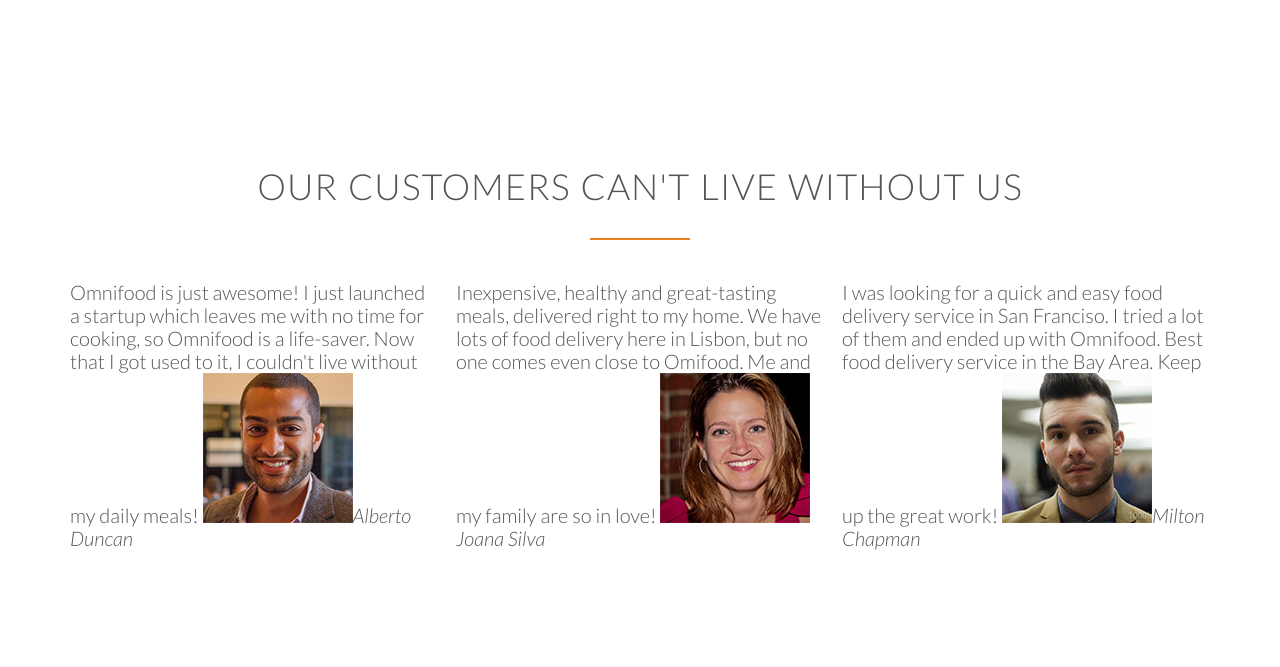
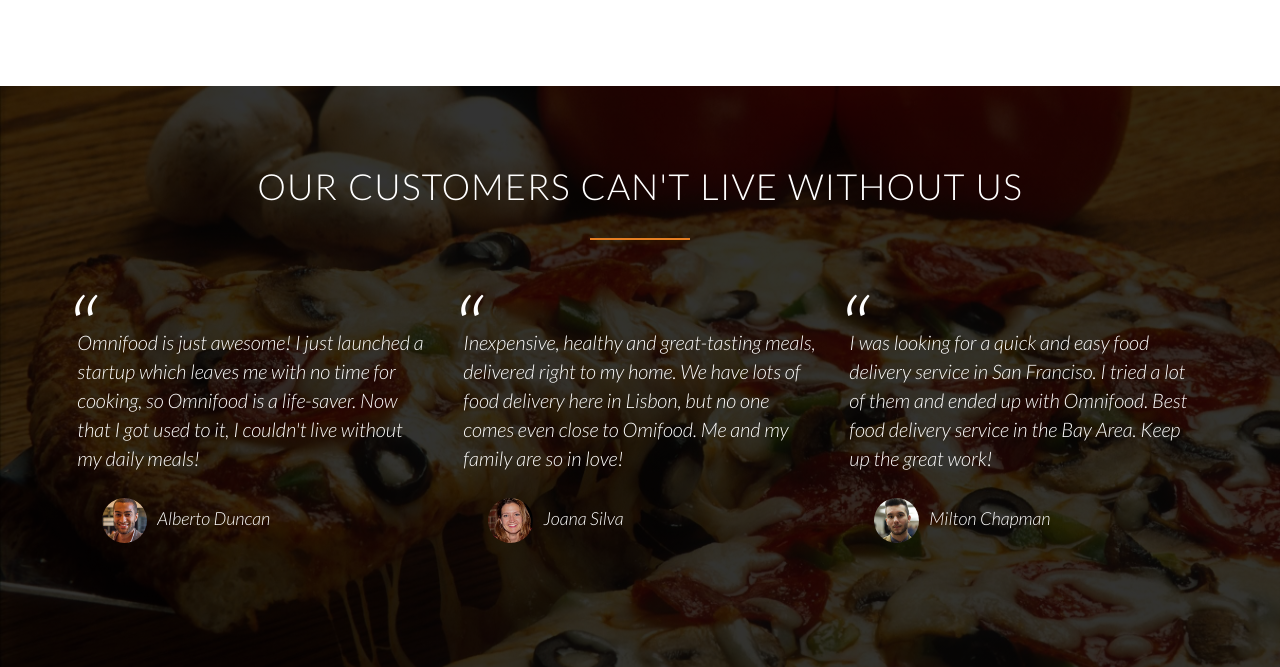
Before and after one commit to RobsWebDev/ominfood, a plain HTML site: page index.html in a window 1280 px wide. Shown: the part 3279-3946 px from the top of the page. Before the commit the page ends 3920 px from the top, so only its background shows below. Drawn offline with Linux system fonts and the light colour scheme; files whose address does not match are found by name.

Commit message:
Lesson 50 Building the customer testimonials pt 2

```diff
--- a/resources/css/style.css
+++ b/resources/css/style.css
@@ -185,6 +185,7 @@
   background-size: cover;
   background-position: center;
   height: 100vh;
+  background-attachment: fixed;
 }
 
 .hero-text-box {
@@ -345,3 +346,44 @@
 .city-feature {
   margin-bottom: 5px;
 }
+
+/*------------------------------------*/
+/* TESTIMONIALS */
+/*------------------------------------*/
+
+.section-testimonials {
+  background-image: linear-gradient(rgba(0, 0, 0, 0.8), rgba(0, 0, 0, 0.8)), url(img/back-customers.jpg);
+  background-size: cover;
+  color: #fff;
+  background-attachment: fixed;
+}
+
+blockquote {
+  padding: 2%;
+  font-style: italic;
+  line-height: 145%;
+  position: relative;
+  margin-top: 40px;
+}
+
+blockquote:before {
+  display: block;
+  content: "\201C";
+  font-size: 500%;
+  position: absolute;
+  top: -5px;
+  left: -5px;
+}
+
+cite {
+  font-size: 90%;
+  margin: 25px;
+  display: block;
+}
+
+cite img {
+  height: 45px;
+  border-radius: 50%;
+  margin-right: 10px;
+  vertical-align: middle;
+}
```
